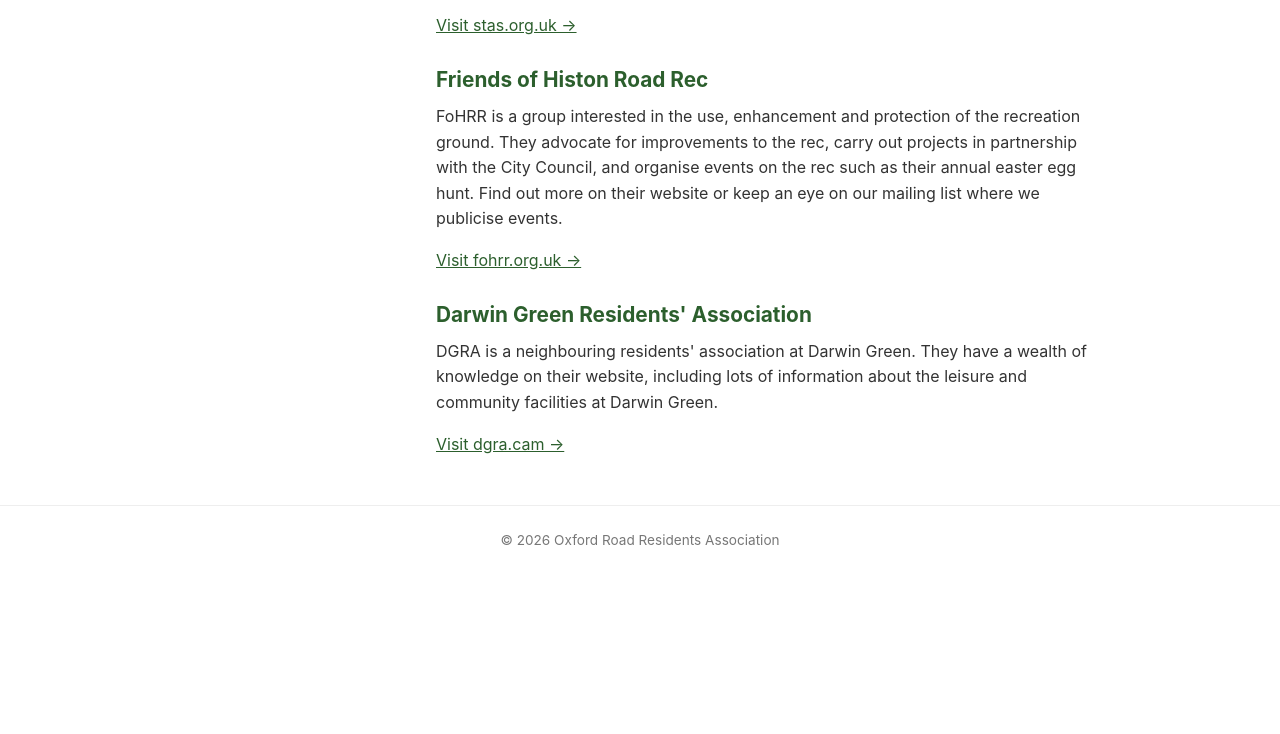
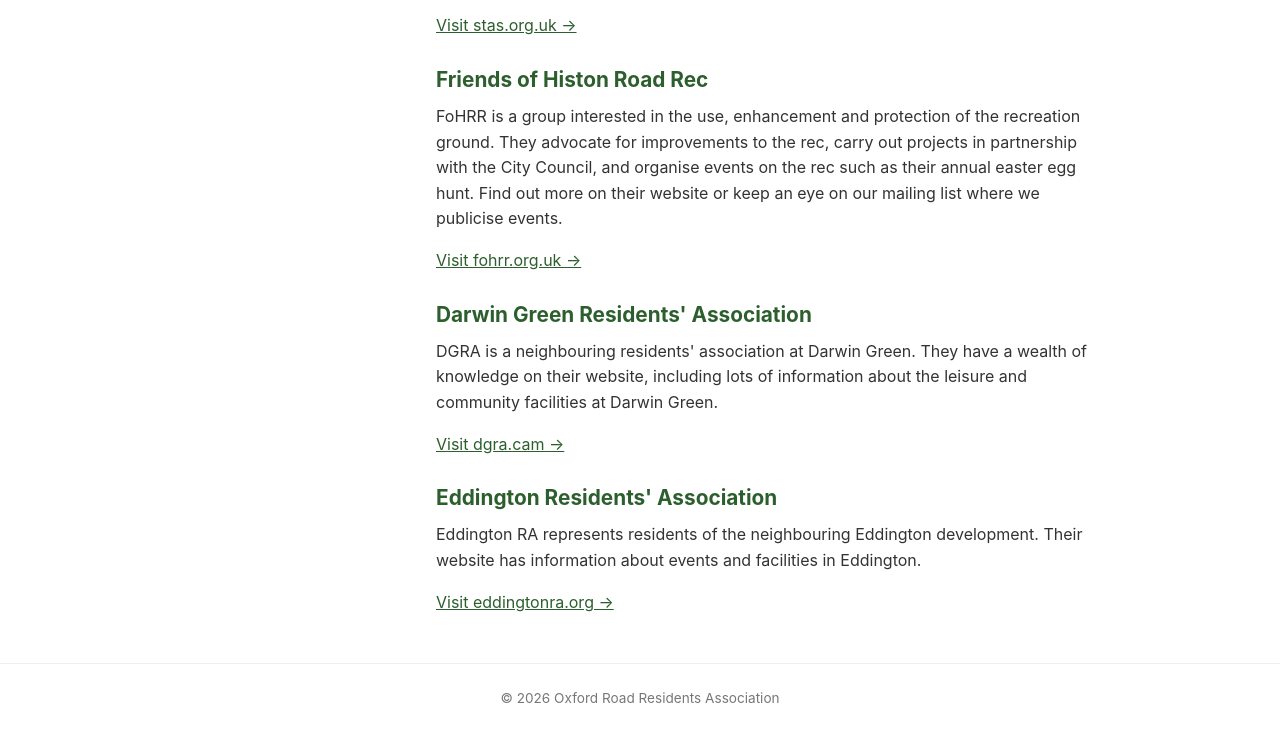
Before and after one commit to olane/oxrd, an Eleventy site: page src/kb/community-groups/index.md in a window 1280 px wide. Shown: the part 435-1169 px from the top of the page. Before the commit the page ends 1011 px from the top, so only its background shows below. Built offline with nearby package versions, Linux system fonts and the light colour scheme; Eleventy itself is replaced by a stand-in of ours; files that its build step writes are made by us from their sources.

Commit message:
Add ERA too

```diff
--- a/src/kb/community-groups/index.md
+++ b/src/kb/community-groups/index.md
@@ -37,3 +37,10 @@ of knowledge on their website, including lots of information about the leisure a
 community facilities at Darwin Green.
 
 [Visit dgra.cam &rarr;](https://dgra.cam/)
+
+## Eddington Residents' Association
+
+Eddington RA represents residents of the neighbouring Eddington development. Their
+website has information about events and facilities in Eddington.
+
+[Visit eddingtonra.org &rarr;](https://www.eddingtonra.org/)
```
